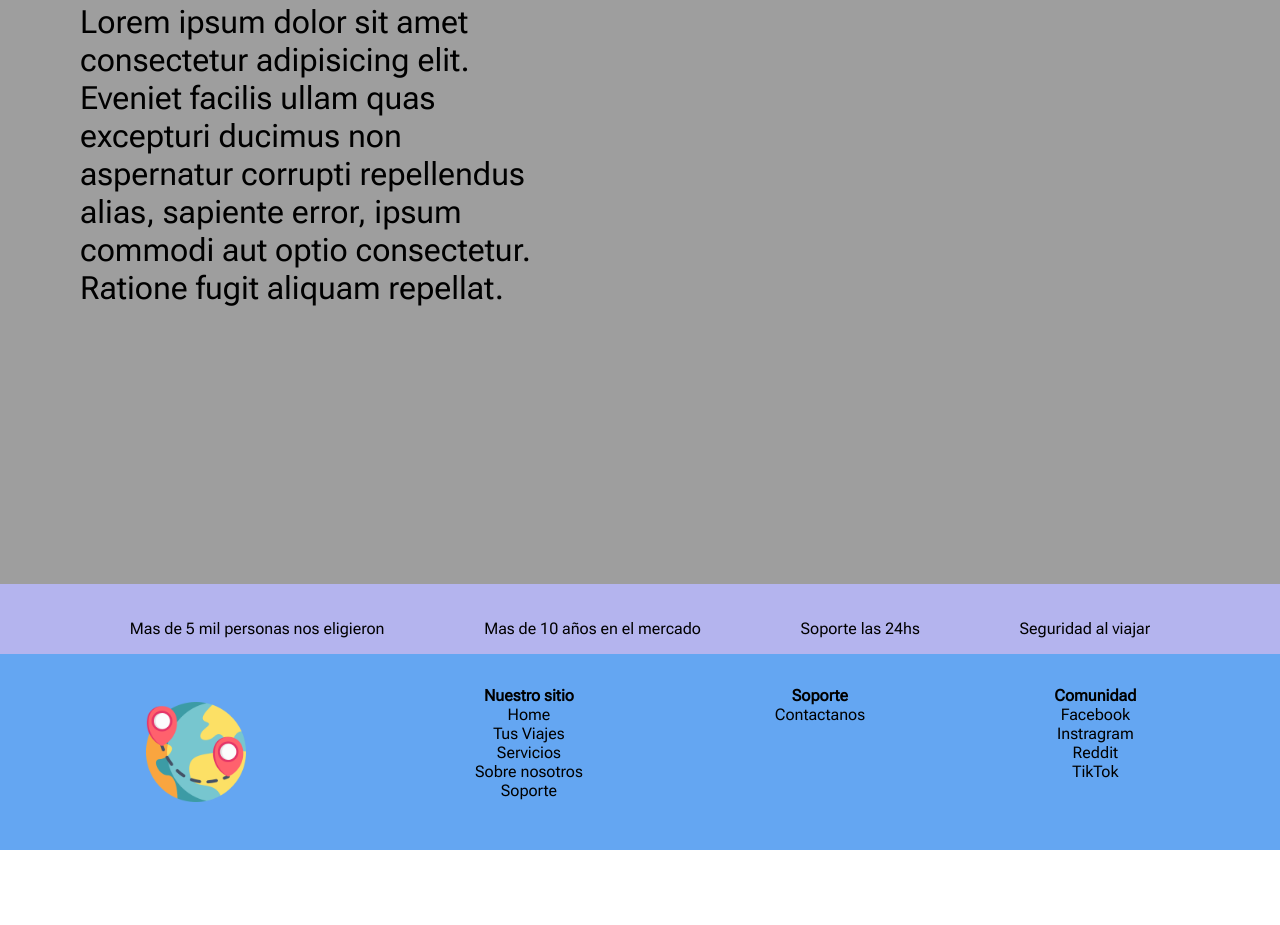
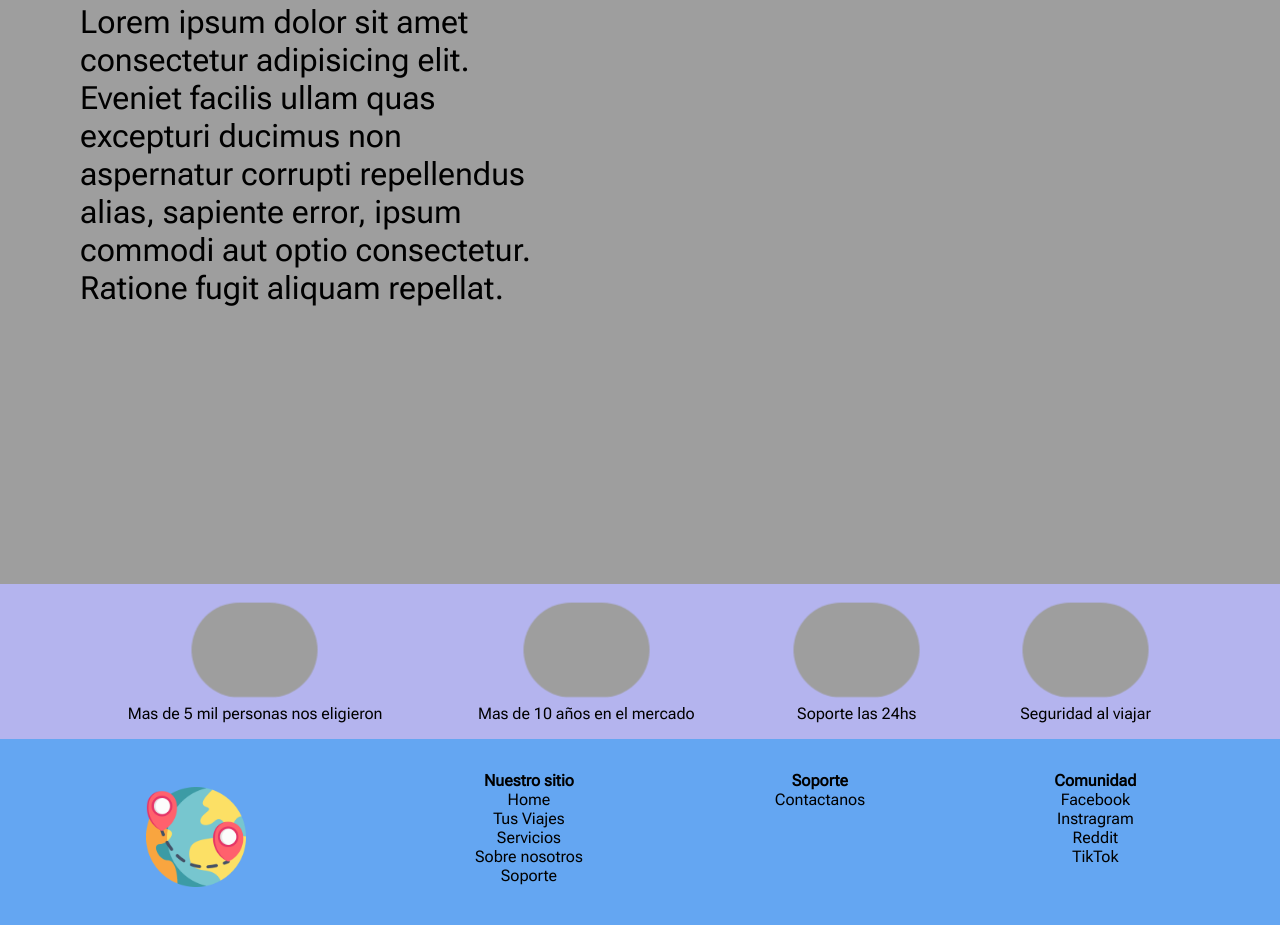
Before and after one commit to walmarb/MakeYourTrip_CoderHouse, a plain HTML site: page index.html in a window 1280 px wide. Shown: the part 380-1305 px from the top of the page. Before the commit the page ends 1230 px from the top, so only its background shows below. Drawn offline with nearby package versions, Linux system fonts and the light colour scheme; the site is published under a folder, as on GitHub Pages, so addresses that start at the root find nothing.

Commit message:
Fix imagenes estadisticas

```diff
--- a/index.html
+++ b/index.html
@@ -40,7 +40,7 @@
             <div class="estadisticas__flex">
                 <div class="caso_estadistica">
                     <div>
-                        <img class="estadistica_imagen animate__animated animate__zoomIn" src="/img/v916-nunny-635.jpg" alt="">
+                        <img class="estadistica_imagen animate__animated animate__zoomIn" src="./img/v916-nunny-635.jpg" alt="">
                     </div>
                     <div class="justify_center">
                         <p>Mas de 5 mil personas nos eligieron</p>
@@ -48,7 +48,7 @@
                 </div>
                 <div class="caso_estadistica">
                     <div>
-                        <img class="estadistica_imagen animate__animated animate__zoomIn" src="/img/v916-nunny-635.jpg" alt="">
+                        <img class="estadistica_imagen animate__animated animate__zoomIn" src="./img/v916-nunny-635.jpg" alt="">
                     </div>
                     <div>
                         <p>Mas de 10 años en el mercado</p>
@@ -56,7 +56,7 @@
                 </div>
                 <div class="caso_estadistica">
                     <div>
-                        <img class="estadistica_imagen animate__animated animate__zoomIn" src="/img/v916-nunny-635.jpg" alt="">
+                        <img class="estadistica_imagen animate__animated animate__zoomIn" src="./img/v916-nunny-635.jpg" alt="">
                     </div>
                     <div>
                         <p>Soporte las 24hs</p>
@@ -64,7 +64,7 @@
                 </div>
                 <div class="caso_estadistica">
                     <div>
-                        <img class="estadistica_imagen animate__animated animate__zoomIn" src="/img/v916-nunny-635.jpg" alt="">
+                        <img class="estadistica_imagen animate__animated animate__zoomIn" src="./img/v916-nunny-635.jpg" alt="">
                     </div>
                     <div>
                         <p>Seguridad al viajar</p>
```
